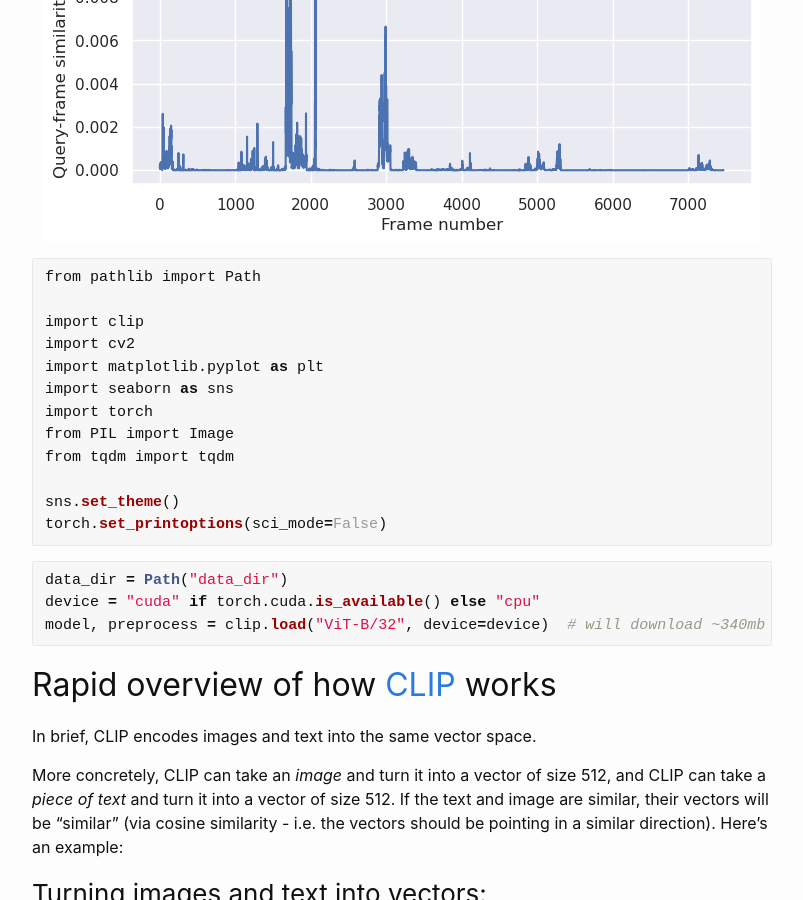
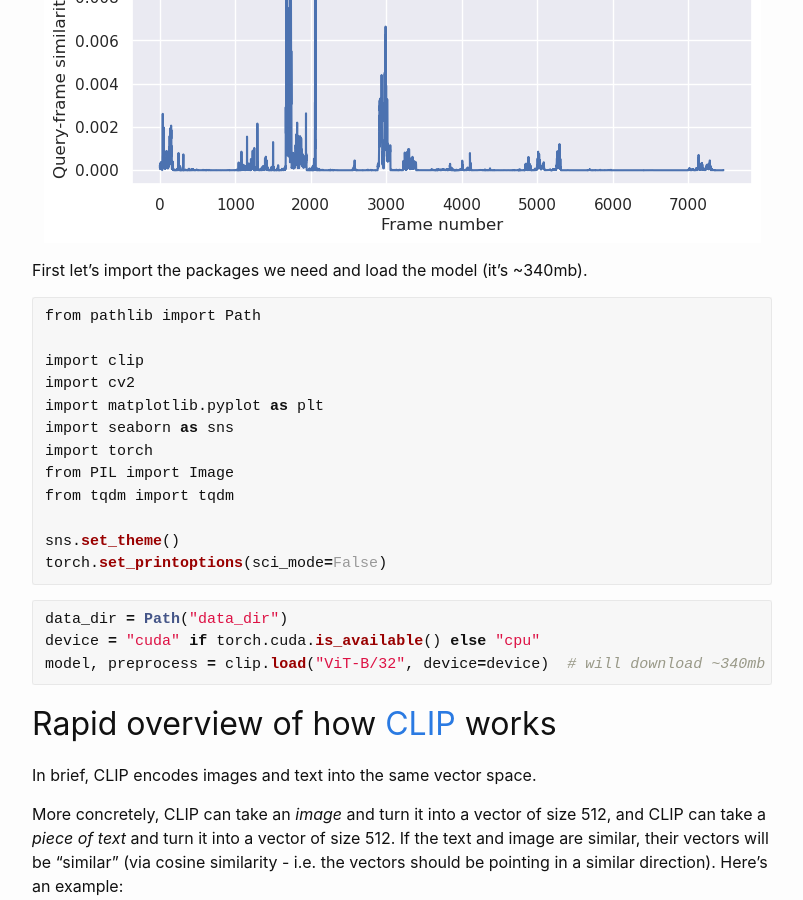
Before and after one commit to sradc/sradc.github.io, a Jekyll site: the page built from _posts/2022-11-17-semantic-video-search.md, in a window 1280 px wide and 900 px high, scrolled down 942 px. Shown: the whole window, without its empty margins (238-1041 px from the left). Built offline with Jekyll 4.4.1, drawn with Linux system fonts in a browser that asks for light colours; comment, search, counter and statistics services are not loaded.

Commit message:
added a line about importing packages

````diff
--- a/_posts/2022-11-17-semantic-video-search.md
+++ b/_posts/2022-11-17-semantic-video-search.md
@@ -34,6 +34,8 @@ plot_search(query, similarities)
 />
 </p>
 
+
+First let's import the packages we need and load the model (it's ~340mb).
 
 ```python
 from pathlib import Path
````
